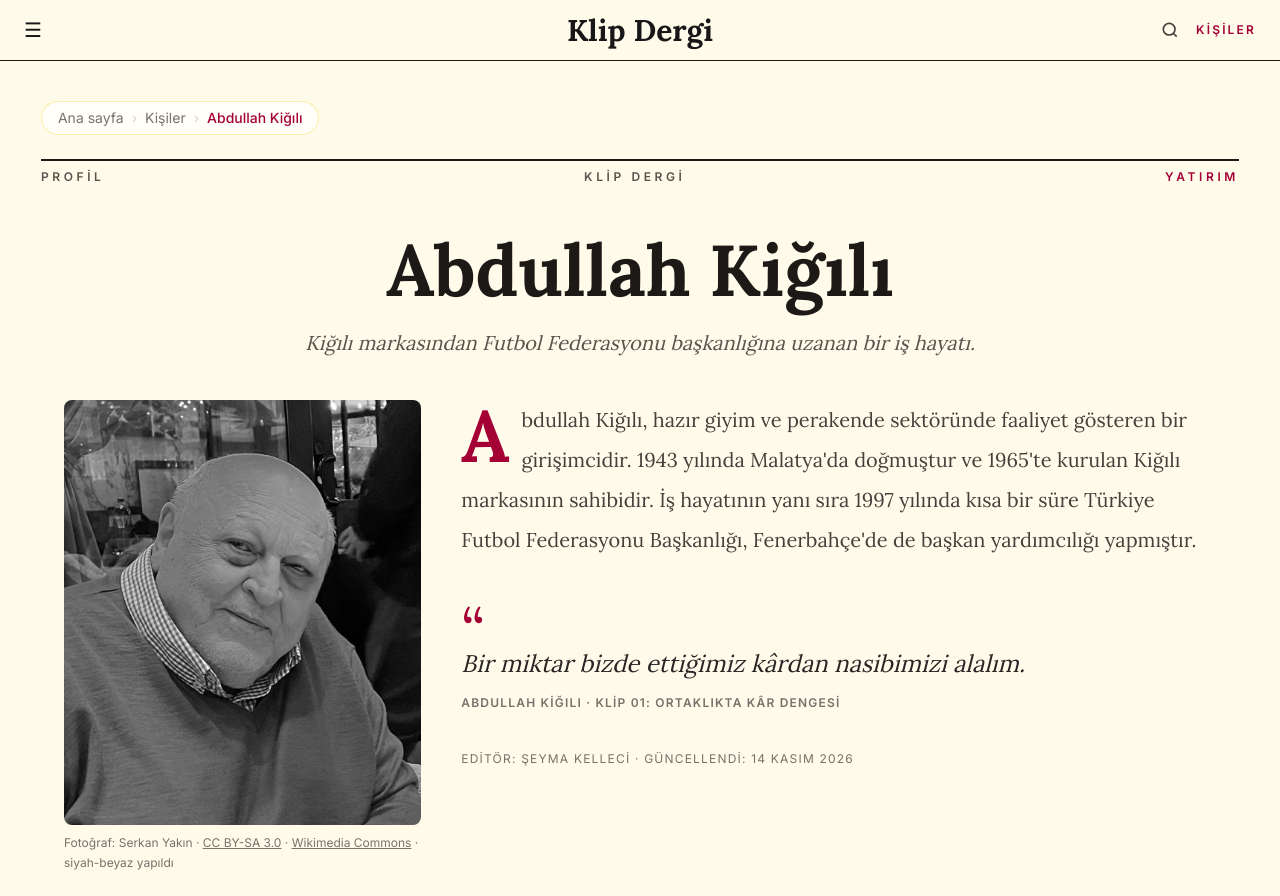
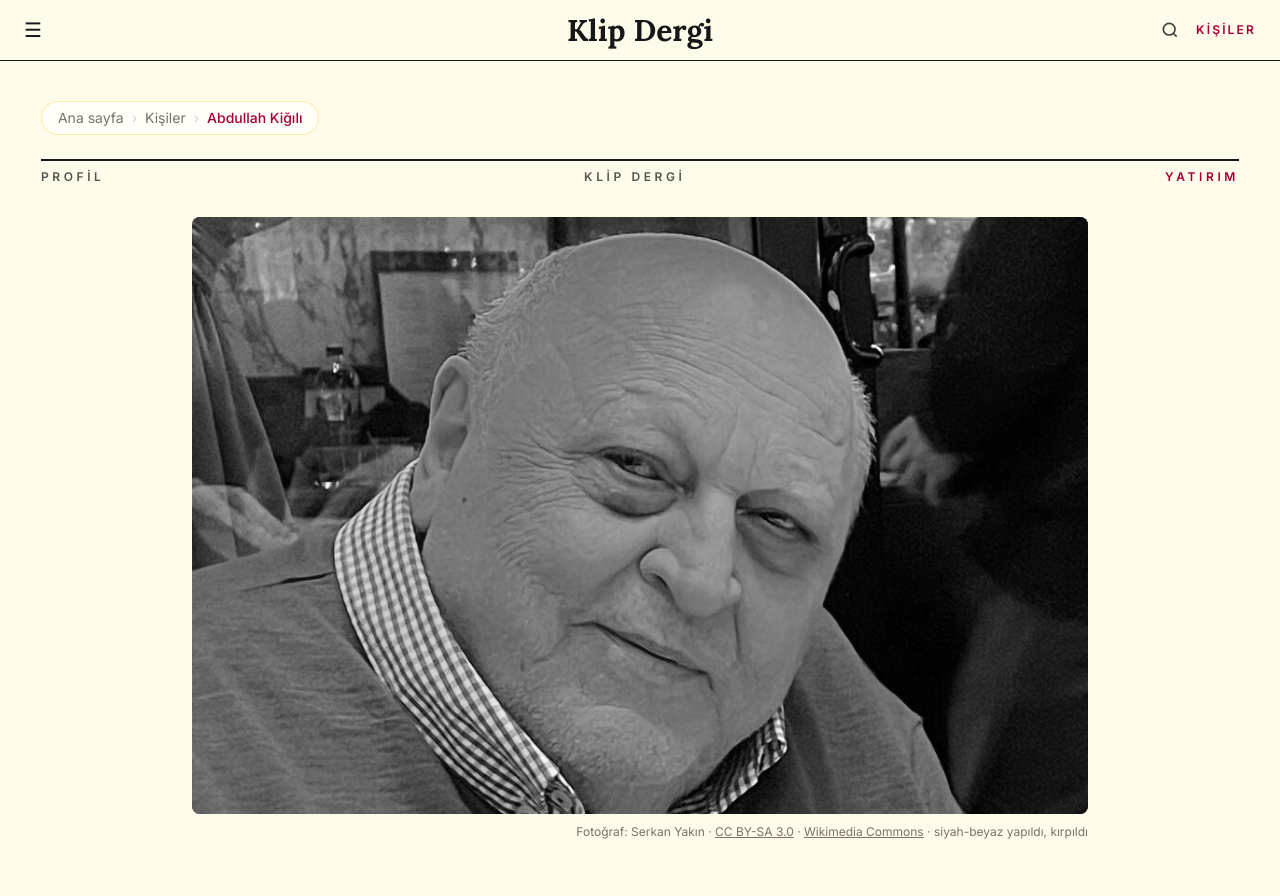
Before and after one commit to symkllci/klip-dergi, a Next.js app: page /kisiler/abdullah-kigili in a window 1280 px wide. Shown: the top 896 px of the page. Built offline with nearby package versions, Linux system fonts and the light colour scheme.

Commit message:
Kişi sayfasında ismin üstüne yatay fotoğraf, yüz odağı veriden

```diff
--- a/src/app/kisiler/[slug]/page.tsx
+++ b/src/app/kisiler/[slug]/page.tsx
@@ -72,7 +72,7 @@ export default async function KisiSayfasi({ params }: { params: Promise<{ slug:
     // Bütün sayfa: ana sayfayla aynı krem zemin ve koyu mürekkep yazı
     <div className="min-h-screen bg-amber-50 text-stone-900">
       {/* GENİŞLİK (ana sayfayla aynı mantık): sayfa tam genişlik, yanlarda clamp(16px, 3.2vw, 56px) boşluk.
-          Sadece fotoğraf + biyografi bölümü ortada dar (max-w-6xl): çok uzun satır okumayı zorlaştırır.
+          Fotoğraf (max-w-4xl) ve yazı (max-w-3xl) ortada dar: çok uzun satır okumayı zorlaştırır.
           Gazete gibi: yazı sütunu dar, görseller ve bölüm çizgileri geniş */}
       <main className="px-[clamp(16px,3.2vw,56px)] py-10">
         {/* Ekmek kırıntısı: Ana sayfa › Kişiler › (kişinin adı = buradasın, href yok → bordo) */}
@@ -87,50 +87,30 @@ export default async function KisiSayfasi({ params }: { params: Promise<{ slug:
           <span className="text-rose-800">{kapakKlip.topic}</span>
         </div>
 
-        {/* 2. MANŞET: ortada dev isim + kanca */}
-        <header className="py-10 text-center">
-          {/* Kişinin adı: Lora, telefonda 5xl, büyük ekranda 7xl */}
-          <h1 className={`${baslikFontu.className} text-5xl font-bold leading-tight sm:text-7xl`}>{kisi.name}</h1>
-          {/* Kanca: isimden sonra tek cümle */}
-          <p className="mx-auto mt-3 max-w-2xl font-serif text-lg italic leading-relaxed text-stone-600 sm:text-xl">{kisi.dek}</p>
-        </header>
-
-        {/* 3. İKİ SÜTUN: telefonda alt alta · orta ekrandan itibaren solda fotoğraf (4), sağda yazı (8). 4 + 8 = 12
-            mx-auto max-w-6xl: bu bölüm ortada DAR kalır (okunabilirlik) */}
-        <div className="mx-auto grid max-w-6xl gap-10 md:grid-cols-12">
-          {/* 3a. SOL: fotoğraf + atıf */}
-          {/* figure = görsel + altındaki açıklama (atıf) bir arada. Telefonda ortada ve dar (max-w-xs) */}
-          <figure className="mx-auto w-full max-w-xs md:col-span-4 md:max-w-none">
-            {kisi.photo ? (
-              // Fotoğraf varsa: kendi boyutuyla (width/height Commons'tan geldi), kırpılmadan
+        {/* 2. YATAY FOTOĞRAF: ismin ÜSTÜNDE, 3:2 oranında (fotoğraf makinesi oranı). Dikey portrelerde 16:9'dan az kırpar.
+            max-w-4xl: çok büyümesin, isim ilk ekranda görünsün */}
+        <figure className="mx-auto mt-8 max-w-4xl">
+          <div className="relative aspect-[3/2] w-full overflow-hidden rounded-lg bg-stone-900">
             <Image
-                src={kisi.photo.src} // public/fotograflar'daki dosya
-                alt={`${kisi.name} fotoğrafı`} // Ekran okuyucu için
-                width={kisi.photo.width} // 960
-                height={kisi.photo.height} // ör. 1242: oranı bilsin, sayfa kaymasın
-                loading="eager" // İlk ekranda en büyük resim (LCP): hemen yükle
-                fetchPriority="high" // ⭐ Önce bu görseli indir. Next.js belgesi önerir, Lighthouse "LCP istek keşfi" uyarısını kapatır. Test: kapatınca puan değişmedi → zararı yok
-                sizes="(min-width: 768px) 22rem, 20rem" // Kutunun genişliği kadar resim indir
-                className="h-auto w-full rounded-lg grayscale" // Tam genişlik, boy orana göre, siyah-beyaz
-              />
-            ) : (
-              // Fotoğraf yoksa (6 kişi): yedek olarak reel kapağı, 9:16 kutuda
-              <div className="relative aspect-[9/16] w-full overflow-hidden rounded-lg bg-stone-900">
-                <Image
-                  src={kapakKlip.cover} // Kişinin ilk klibinin kapağı
-                  alt={`${kisi.name}: ${kapakKlip.title}`} // Ekran okuyucu: kişi ve klip başlığı
+              src={kisi.photo ? kisi.photo.src : kapakKlip.cover}
+              alt={kisi.photo ? `${kisi.name} fotoğrafı` : `${kisi.name}: ${kapakKlip.title}`}
               fill // Kutuyu doldur
               loading="eager" // İlk ekranda en büyük resim (LCP): hemen yükle
-                  fetchPriority="high" // ⭐ Önce bu görseli indir. Next.js belgesi önerir, Lighthouse "LCP istek keşfi" uyarısını kapatır. Test: kapatınca puan değişmedi → zararı yok
-                  sizes="(min-width: 768px) 22rem, 20rem" // Kutunun genişliği kadar resim indir
-                  className="object-cover grayscale" // Ezmeden doldur, siyah-beyaz
+              fetchPriority="high" // Önce bu görseli indir
+              sizes="(min-width: 896px) 896px, 100vw" // max-w-4xl = 896px
+              // 📚 MDN object-position: "replaced element'in içeriğinin kutu içinde nereye hizalanacağı". Varsayılan 50% 50% (orta).
+              // 1. değer yatay, 2. değer dikey. Yüz her fotoğrafta başka yerde → değer VERİDEN (photo.focus).
+              // Tailwind sınıfı (object-[50%_20%]) veriden gelen değerle ÇALIŞMAZ: Tailwind sınıfları kod yazılırken hazırlanır,
+              // veri sonradan gelir → style={{ objectPosition }} ile doğrudan CSS veriyoruz.
+              // Fotoğraf yoksa reel kapağı: biraz büyüt (yan çerçeve dışarıda kalsın), dikeyde %45 (yüz ortada)
+              style={{ objectPosition: kisi.photo ? (kisi.photo.focus ?? "50% 25%") : "50% 45%" }}
+              className={`object-cover grayscale ${kisi.photo ? "" : "scale-[1.15]"}`}
             />
           </div>
-            )}
 
-            {/*  Atıf: sadece fotoğraf varsa (&&). Fotoğrafçı · lisans · kaynak · siyah-beyaz yapıldı */}
+          {/* Atıf: sadece fotoğraf varsa (&&). Fotoğrafçı · lisans · kaynak · siyah-beyaz yapıldı */}
           {kisi.photo && (
-              <figcaption className="mt-2 text-xs leading-relaxed text-stone-500">
+            <figcaption className="mt-2 text-right text-xs leading-relaxed text-stone-500">
               Fotoğraf: {kisi.photo.author} ·{" "}
               {/* Lisans linki varsa tıklanır, yoksa düz yazı (kamu malında link yok) */}
               {kisi.photo.licenseUrl ? (
@@ -155,13 +135,22 @@ export default async function KisiSayfasi({ params }: { params: Promise<{ slug:
               >
                 Wikimedia Commons
               </a>{" "}
-                · siyah-beyaz yapıldı
+              · siyah-beyaz yapıldı, kırpıldı
             </figcaption>
           )}
         </figure>
 
-          {/* 3b. SAĞ: biyografi + alıntılar + editör satırı */}
-          <article className="md:col-span-8">
+        {/* 3. MANŞET: fotoğrafın altında, ortada dev isim + kanca */}
+        <header className="py-10 text-center">
+          {/* Kişinin adı: Lora, telefonda 5xl, büyük ekranda 7xl */}
+          <h1 className={`${baslikFontu.className} text-5xl font-bold leading-tight sm:text-7xl`}>{kisi.name}</h1>
+          {/* Kanca: isimden sonra tek cümle */}
+          <p className="mx-auto mt-3 max-w-2xl font-serif text-lg italic leading-relaxed text-stone-600 sm:text-xl">{kisi.dek}</p>
+        </header>
+
+        {/* 4. YAZI: tek sütun, ortada dar (max-w-3xl ≈ 70 karakterlik satır → rahat okunur).
+            Fotoğraf yukarı taşındığı için sol sütun kalktı */}
+        <article className="mx-auto max-w-3xl">
           {/* BİO: tek sütun, Lora, rahat satır aralığı */}
           {/* first-letter: ilk harf büyük, kalın, bordo, sola yaslı (float-left) → yazı etrafından akar */}
           <p className="font-serif text-xl leading-loose text-stone-700 first-letter:float-left first-letter:mr-3 first-letter:text-7xl first-letter:font-bold first-letter:leading-none first-letter:text-rose-800">
@@ -221,9 +210,7 @@ export default async function KisiSayfasi({ params }: { params: Promise<{ slug:
           )}
         </article>
 
-        </div>
-
-        {/* 4. KLİPLER: tam genişlik albüm. Başlık ana sayfadaki gibi: büyük Lora + sağda bordo sayı + koyu çizgi */}
+        {/* 5. KLİPLER: tam genişlik albüm. Başlık ana sayfadaki gibi: büyük Lora + sağda bordo sayı + koyu çizgi */}
         <section className="mt-20">
           <div className="flex items-end justify-between border-b border-stone-900 pb-4">
             <h2 className={`${baslikFontu.className} text-3xl sm:text-5xl`}>Klipler</h2>
@@ -233,7 +220,7 @@ export default async function KisiSayfasi({ params }: { params: Promise<{ slug:
           <KlipAlbumu klipler={kisi.clips} />
         </section>
 
-        {/* 5. DİĞER KİŞİLER: ana sayfadaki kutusuz dergi kartı (HikayeKarti, yatay görsel, ortalı yazı) */}
+        {/* 6. DİĞER KİŞİLER: ana sayfadaki kutusuz dergi kartı (HikayeKarti, yatay görsel, ortalı yazı) */}
         <section className="mt-20">
           <div className="flex items-end justify-between border-b border-stone-900 pb-4">
             <h2 className={`${baslikFontu.className} text-3xl sm:text-5xl`}>Diğer kişiler</h2>
--- a/src/data/people.json
+++ b/src/data/people.json
@@ -43,6 +43,7 @@
       "src": "/fotograflar/hamdi-ulukaya.jpg",
       "width": 960,
       "height": 1242,
+      "focus": "50% 20%",
       "author": "Benjamin Applebaum",
       "license": "Public domain",
       "sourceUrl": "https://commons.wikimedia.org/wiki/File:Hamdi_Ulukaya,_official_portrait,_Homeland_Security_Council.jpg"
@@ -197,6 +198,7 @@
       "src": "/fotograflar/acun-ilicali.jpg",
       "width": 960,
       "height": 1280,
+      "focus": "45% 58%",
       "author": "Zafer",
       "license": "CC BY 4.0",
       "licenseUrl": "https://creativecommons.org/licenses/by/4.0",
@@ -245,6 +247,7 @@
       "src": "/fotograflar/elon-musk.jpg",
       "width": 960,
       "height": 1262,
+      "focus": "50% 30%",
       "author": "Gage Skidmore",
       "license": "CC BY-SA 4.0",
       "licenseUrl": "https://creativecommons.org/licenses/by-sa/4.0",
@@ -391,6 +394,7 @@
       "src": "/fotograflar/abdullah-kigili.jpg",
       "width": 960,
       "height": 1144,
+      "focus": "50% 25%",
       "author": "Serkan Yakın",
       "license": "CC BY-SA 3.0",
       "licenseUrl": "https://creativecommons.org/licenses/by-sa/3.0",
@@ -424,6 +428,7 @@
       "src": "/fotograflar/mark-zuckerberg.jpg",
       "width": 960,
       "height": 1282,
+      "focus": "50% 30%",
       "author": "Jeff Sainlar",
       "license": "CC BY-SA 4.0",
       "licenseUrl": "https://creativecommons.org/licenses/by-sa/4.0",
--- a/src/types.ts
+++ b/src/types.ts
@@ -26,6 +26,7 @@ export type Photo = {
     src: string; // görselin sitedeki adresi
     width: number; // genişlik (piksel)
     height: number; // yükseklik (piksel)
+    focus?: string; // yüz nerede: object-position değeri, ör. "50% 25%". ? = yoksa varsayılan (sayfada "50% 25%")
     author: string; // fotoğrafçı
     license: string; // lisans adı (CC BY 4.0 gibi)
     licenseUrl?: string; // lisansın bağlantısı. ? = olmayabilir (kamu malında yok)
```
Lines whose indentation alone changed are shown as unchanged.
